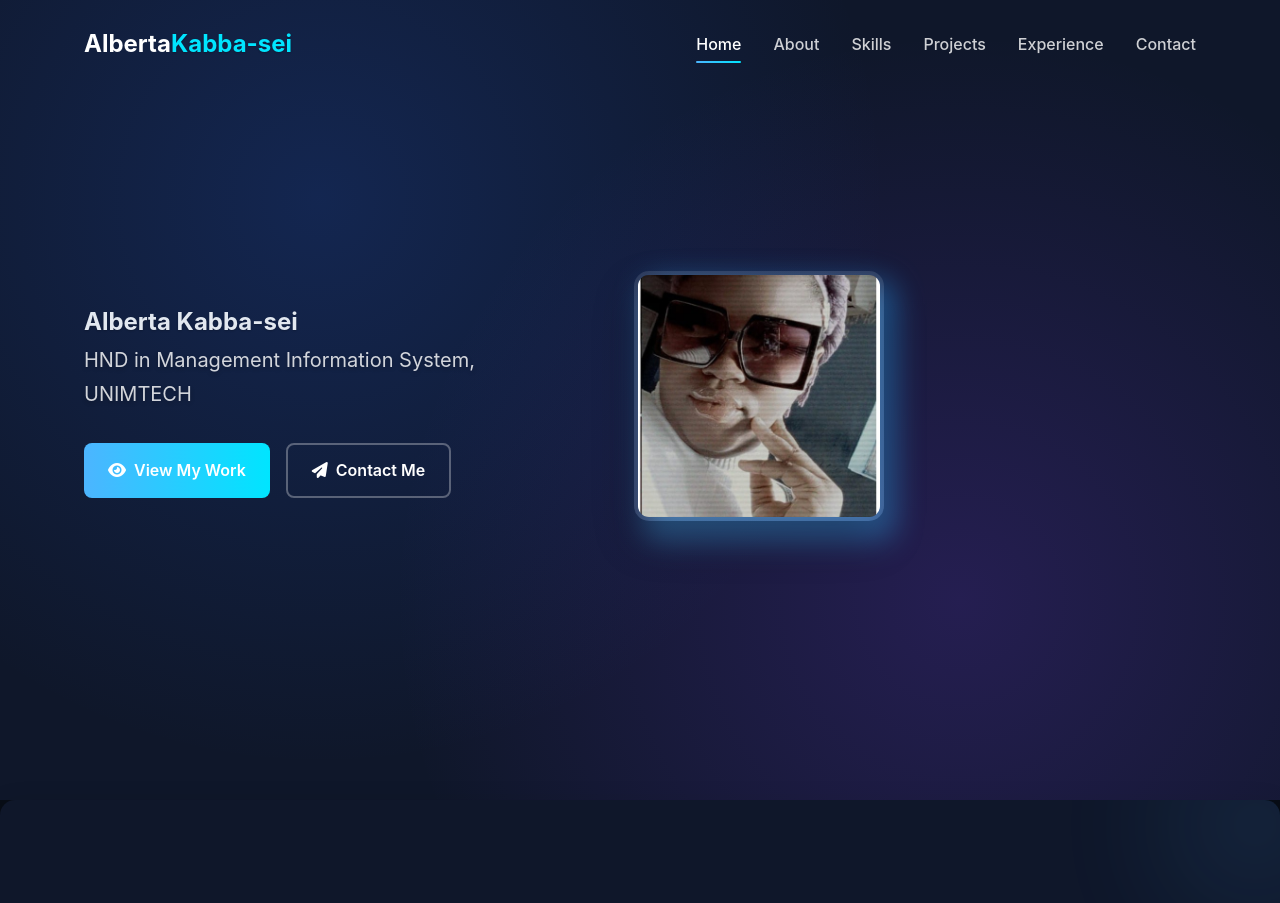
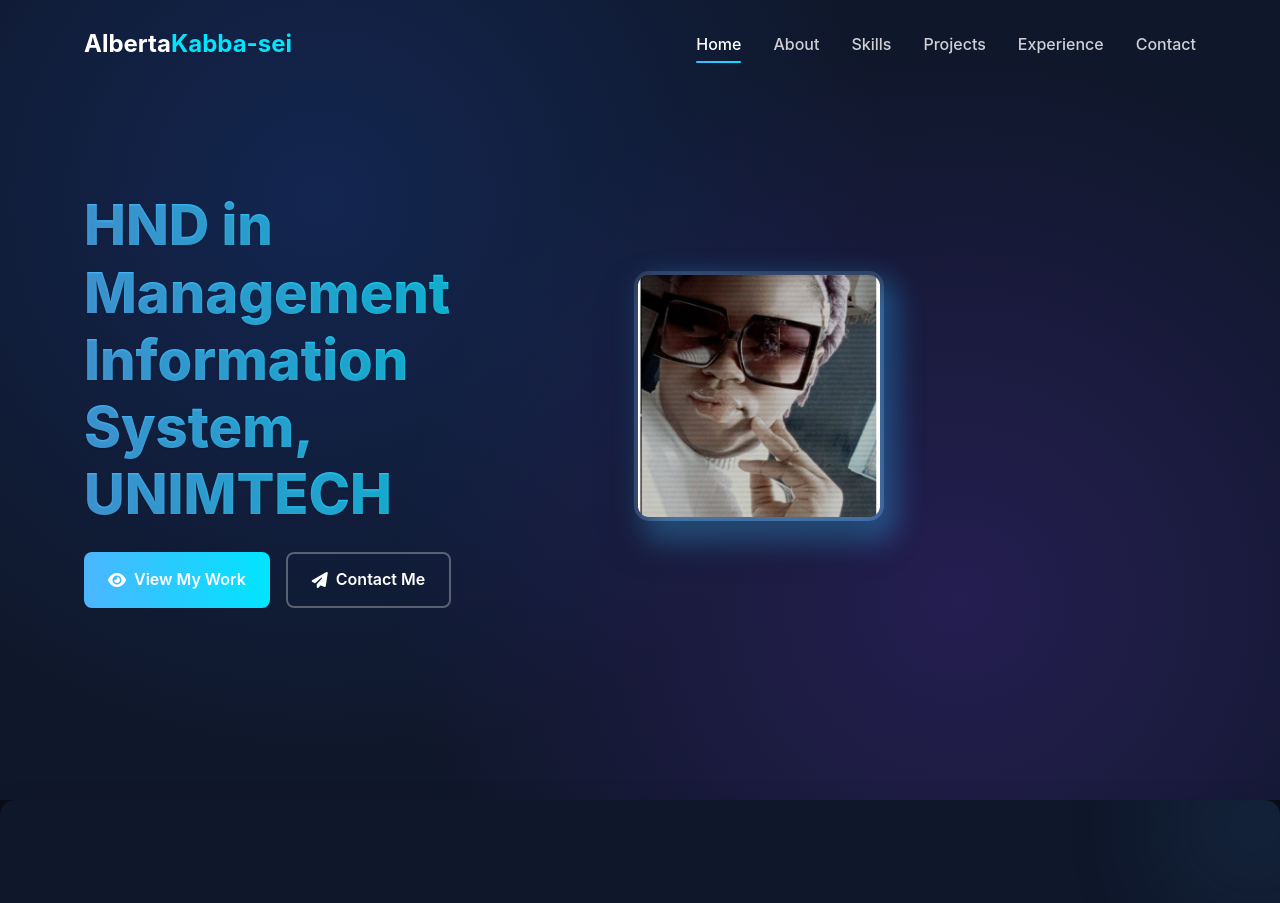
Before and after one commit to mohamedsillahkanu/alberta-kabbasei, a plain HTML site: page index.html in a window 1280 px wide. Shown: the top 903 px of the page. Drawn offline with Linux system fonts and the light colour scheme.

Commit message:
Update index.html

```diff
--- a/index.html
+++ b/index.html
@@ -973,8 +973,8 @@
         <div class="container">
             <div class="hero-content">
                 <div class="hero-text">
-                    <h2>Alberta Kabba-sei</h2>
-                    <p>HND in Management Information System, UNIMTECH</p>
+                    <h1>HND in Management Information System, UNIMTECH</h1>
+
                     <div class="cta-buttons">
                         <a href="" class="btn btn-primary">
                             <i class="fas fa-eye"></i>
```
